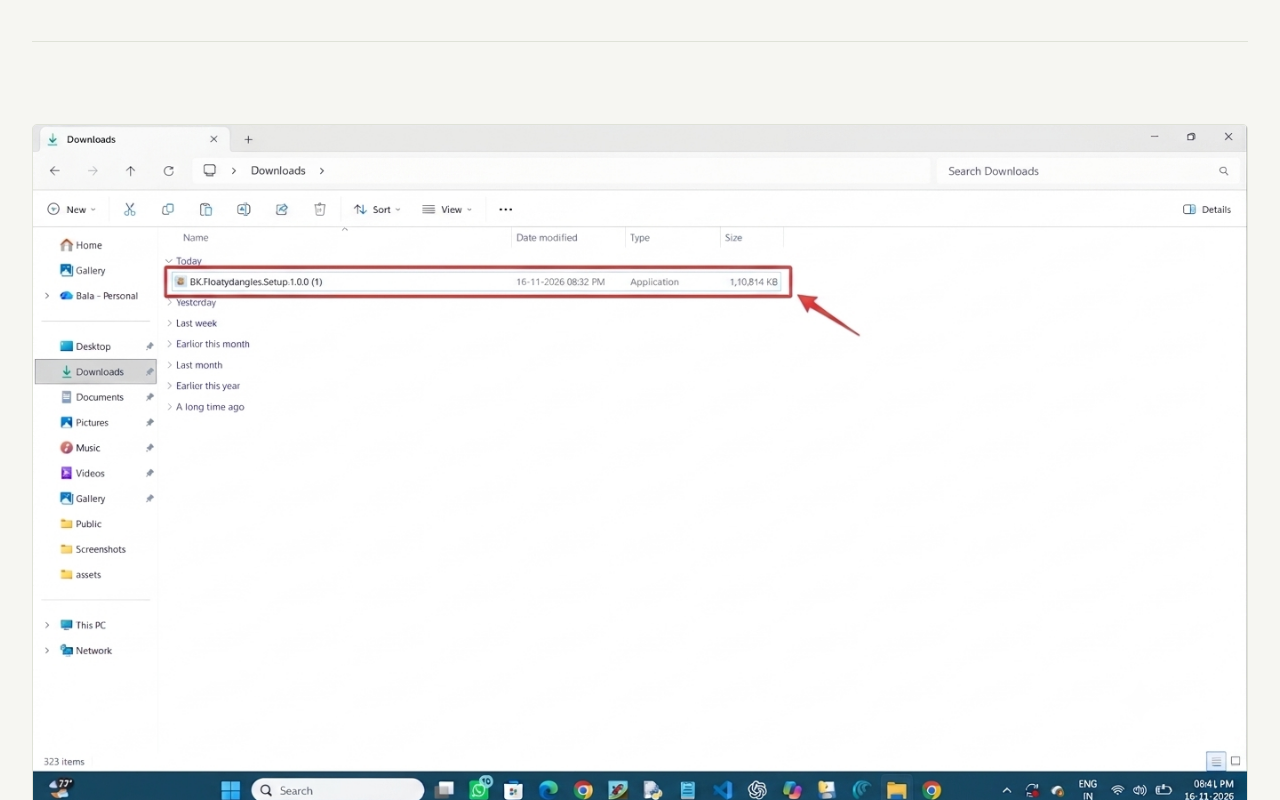
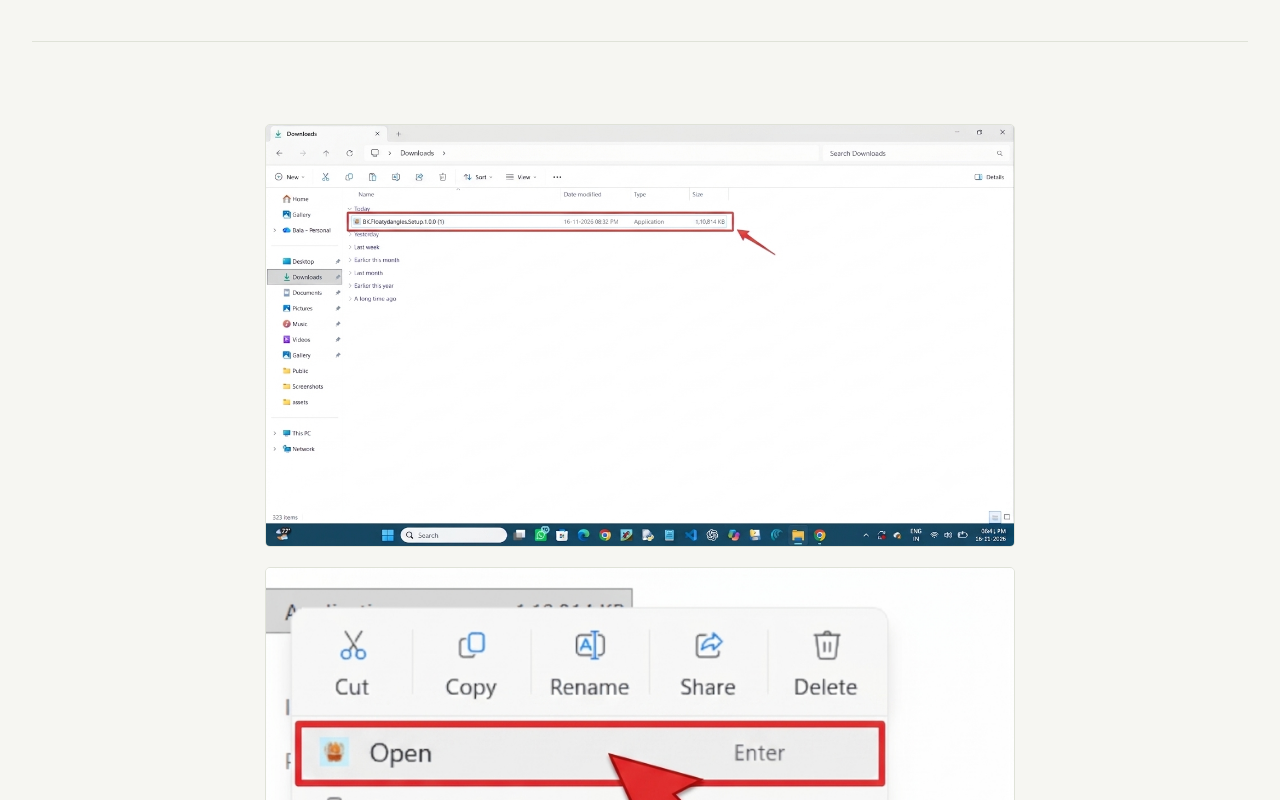
Before and after one commit to BalakrishnaWorks/bk-floatydangles-site, a plain HTML site: page index.html in a window 1280 px wide. Shown: the part 780-1580 px from the top of the page. Drawn offline with Linux system fonts and the light colour scheme.

Commit message:
Change download guide images layout to flex

```diff
--- a/index.html
+++ b/index.html
@@ -540,19 +540,20 @@
     /* Download guide images */
 
 .download-guide-images {
-  display: grid;
-  grid-template-columns: 1fr;
-  gap: 24px;
+  display: flex;
+  flex-direction: column;
+  align-items: center;
+  gap: 20px;
 }
 
 .download-guide-images img {
   display: block;
   width: 100%;
+  max-width: 750px;
   height: auto;
   border: 1px solid var(--line);
   border-radius: 5px;
 }
-
     /* Tablet */
 
     @media (max-width: 900px) {
```
